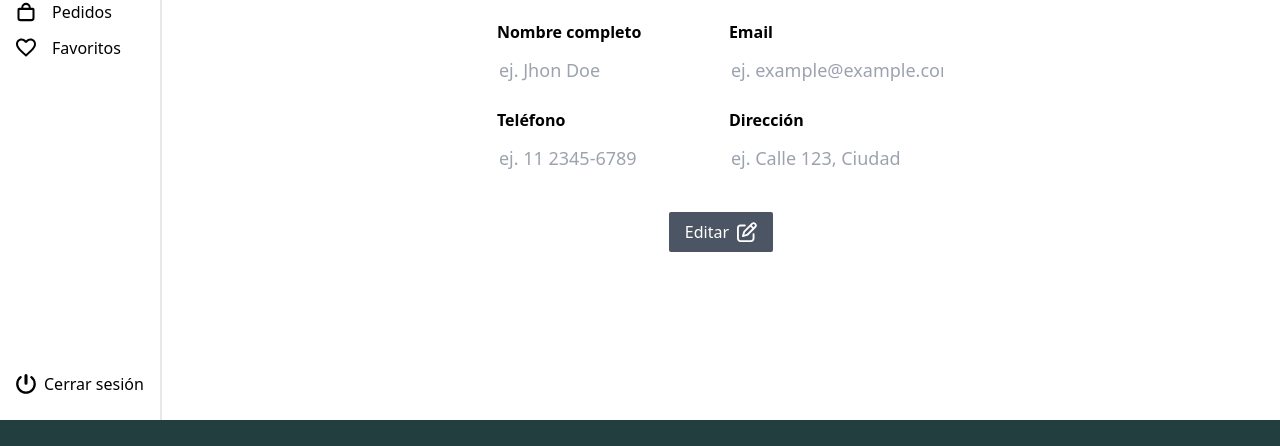
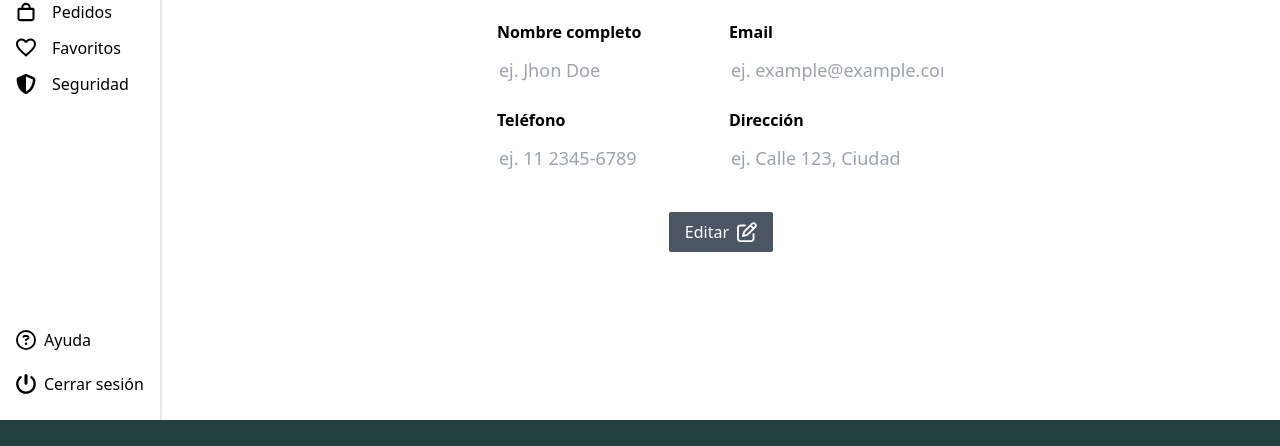
Before and after one commit to manuel-salvador/maxwood-ecommerce, a Next.js app: page /cuenta in a window 1280 px wide. Shown: the part 124-570 px from the top of the page. Built offline with nearby package versions, Linux system fonts and the light colour scheme; no server answers.

Commit message:
Menu 14MP Perfil

```diff
--- a/src/components/pages/cuenta/AccountAside.tsx
+++ b/src/components/pages/cuenta/AccountAside.tsx
@@ -7,6 +7,8 @@ import {
   BorderedHeartIcon,
   ShutdownIcon,
   RightArrowIcon,
+  ShieldIcon,
+  QuestionIcon,
 } from '@/components/shared/Icons';
 
 type Props = {
@@ -61,12 +63,33 @@ export default function AccountAside({ closeSubMenu }: Props) {
             </span>
           </Link>
         </li>
+        <li onClick={closeSubMenu}>
+          <Link href="/cuenta/seguridad">
+            <div>
+              <span>
+                <ShieldIcon />
+              </span>
+              <span>Seguridad</span>
+            </div>
+            <span className="block md:hidden">
+              <RightArrowIcon />
+            </span>
+          </Link>
+        </li>
       </ul>
-      <div className="flex items-center gap-2 cursor-pointer">
-        <span>
-          <ShutdownIcon />
-        </span>
-        <span onClick={() => signOut()}>Cerrar sesión</span>
+      <div className="flex flex-col gap-5">
+        <div className="flex items-center gap-2 cursor-pointer">
+          <span>
+            <QuestionIcon />
+          </span>
+          <span onClick={() => signOut()}>Ayuda</span>
+        </div>
+        <div className="flex items-center gap-2 cursor-pointer">
+          <span>
+            <ShutdownIcon />
+          </span>
+          <span onClick={() => signOut()}>Cerrar sesión</span>
+        </div>
       </div>
     </aside>
   );
--- a/src/components/shared/Icons.tsx
+++ b/src/components/shared/Icons.tsx
@@ -353,7 +353,7 @@ export const CloseEyeIcon = ({ size = 20, color = 'black' }: IconProps) => (
   </svg>
 );
 
-export const WarnIcon = ({ size = 20 }) => (
+export const WarnIcon = ({ size = 20 }: IconProps) => (
   <svg
     xmlns="http://www.w3.org/2000/svg"
     fill="#ffd500"
@@ -364,3 +364,27 @@ export const WarnIcon = ({ size = 20 }) => (
     <path d="M256 32c14.2 0 27.3 7.5 34.5 19.8l216 368c7.3 12.4 7.3 27.7 .2 40.1S486.3 480 472 480H40c-14.3 0-27.6-7.7-34.7-20.1s-7-27.8 .2-40.1l216-368C228.7 39.5 241.8 32 256 32zm0 128c-13.3 0-24 10.7-24 24V296c0 13.3 10.7 24 24 24s24-10.7 24-24V184c0-13.3-10.7-24-24-24zm32 224a32 32 0 1 0 -64 0 32 32 0 1 0 64 0z" />
   </svg>
 );
+
+export const ShieldIcon = ({ size = 20, color = 'black' }: IconProps) => (
+  <svg
+    xmlns="http://www.w3.org/2000/svg"
+    height={size}
+    width={size}
+    viewBox="0 0 512 512"
+    fill={COLORS[color]}
+  >
+    <path d="M256 0c4.6 0 9.2 1 13.4 2.9L457.7 82.8c22 9.3 38.4 31 38.3 57.2c-.5 99.2-41.3 280.7-213.6 363.2c-16.7 8-36.1 8-52.8 0C57.3 420.7 16.5 239.2 16 140c-.1-26.2 16.3-47.9 38.3-57.2L242.7 2.9C246.8 1 251.4 0 256 0zm0 66.8V444.8C394 378 431.1 230.1 432 141.4L256 66.8l0 0z" />
+  </svg>
+);
+
+export const QuestionIcon = ({ size = 20, color = 'black' }: IconProps) => (
+  <svg
+    xmlns="http://www.w3.org/2000/svg"
+    height={size}
+    width={size}
+    viewBox="0 0 512 512"
+    fill={COLORS[color]}
+  >
+    <path d="M464 256A208 208 0 1 0 48 256a208 208 0 1 0 416 0zM0 256a256 256 0 1 1 512 0A256 256 0 1 1 0 256zm169.8-90.7c7.9-22.3 29.1-37.3 52.8-37.3h58.3c34.9 0 63.1 28.3 63.1 63.1c0 22.6-12.1 43.5-31.7 54.8L280 264.4c-.2 13-10.9 23.6-24 23.6c-13.3 0-24-10.7-24-24V250.5c0-8.6 4.6-16.5 12.1-20.8l44.3-25.4c4.7-2.7 7.6-7.7 7.6-13.1c0-8.4-6.8-15.1-15.1-15.1H222.6c-3.4 0-6.4 2.1-7.5 5.3l-.4 1.2c-4.4 12.5-18.2 19-30.6 14.6s-19-18.2-14.6-30.6l.4-1.2zM224 352a32 32 0 1 1 64 0 32 32 0 1 1 -64 0z" />
+  </svg>
+);
```
